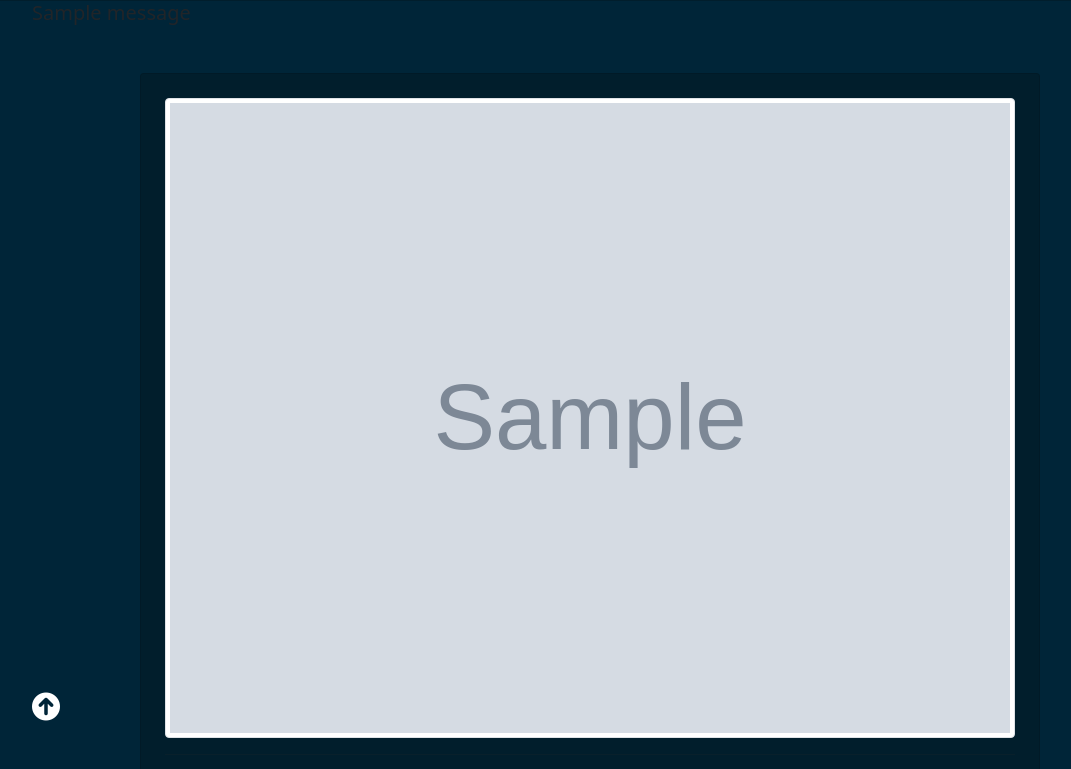
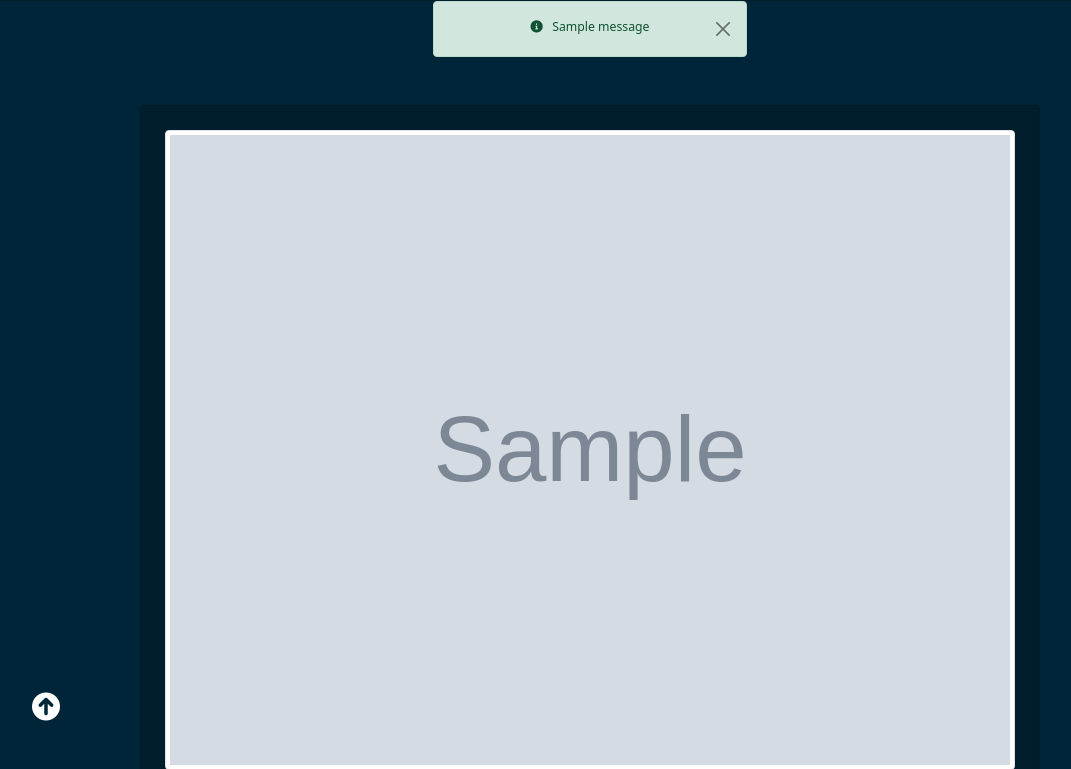
Before and after one commit to engrmarkk/django_blog, a Django app: page /display/1 in a window 1280 px wide. Shown: the part 55-824 px from the top of the page, without its empty margins (50-1121 px from the left). Run offline with Django 4.2, Linux system fonts and the light colour scheme; tables that the repository leaves empty hold one stand-in row (values such as "Sample post"); grey boxes marked "Sample" are stand-in pictures; one stand-in notice (Sample message) is shown; some libraries are stand-ins or nearby versions.

Commit message:
alert messages

```diff
--- a/templates/base.html
+++ b/templates/base.html
@@ -93,6 +93,29 @@
       </div>
     </nav>
 
+    <div>
+      {% for message in messages %}
+
+      {% if message.tags == 'error' %}
+      <div class="alert-dismissible fade show mb-4 m-auto small alert alert-danger" role="alert"
+        style="height: 3.5rem; transition: 0.6s; width: fit-content; padding-right: 6rem; padding-left: 6rem;">
+        {% elif message.tags == 'warning' %}
+        <div class="alert-dismissible fade show mb-4 m-auto small alert alert-warning" role="alert"
+        style="height: 3.5rem; transition: 0.6s; width: fit-content; padding-right: 6rem; padding-left: 6rem;">
+        {% elif message.tags == 'success' %}
+        <div class="alert-dismissible fade show mb-4 m-auto small alert alert-success" role="alert"
+        style="height: 3.5rem; transition: 0.6s; width: fit-content; padding-right: 6rem; padding-left: 6rem;">
+        {% else %}
+        <div class="alert-dismissible fade show mb-4 m-auto small alert alert-info" role="alert"
+        style="height: 3.5rem; transition: 0.6s; width: fit-content; padding-right: 6rem; padding-left: 6rem;">
+        {% endif %}
+        <p class="small text-center"><i class="fa fas fas fas fa-info-circle"></i>&nbsp;&nbsp;&nbsp;{{ message }}</p>
+        <button type="button" class="btn-close" data-bs-dismiss="alert" aria-label="Close"></button>
+      </div>
+
+      {% endfor %}
+    </div>
+
     {% block header %} {% endblock header %}
     <div class="container">{% block content %} {% endblock content %}
       <a href="#top" style="position: fixed; bottom: 0; margin-bottom: 1rem;"><i class="fa fas fa-arrow-circle-up text-white h3"></i></a>
--- a/templates/display.html
+++ b/templates/display.html
@@ -1,11 +1,11 @@
 {% extends 'base.html' %} {% load static %} {% static 'images' as baseURL %}
 {% block title %}Display Post{% endblock title %} {% block content %}
 
-<div>
+<!-- <div>
   {% for message in messages %}
   <h5>{{message}}</h5>
   {% endfor %}
-</div>
+</div> -->
 
 <div class="m-auto mt-5 display">
   <div class="card p-4 mt-5 mb-3" style="background: #011e2c !important">
--- a/templates/login.html
+++ b/templates/login.html
@@ -1,10 +1,10 @@
 {% extends 'base.html' %} {% block title %}Login{% endblock title %}
 {% block content %}
-<div>
+<!-- <div>
   {% for message in messages %}
   <h5>{{message}}</h5>
   {% endfor %}
-</div>
+</div> -->
 
 <div>
   <form
--- a/templates/register.html
+++ b/templates/register.html
@@ -3,11 +3,11 @@
 <!--{% if error_message %}-->
 <!--<div class="alert alert-danger">{{ error_message }}</div>-->
 <!--{% endif %}-->
-<div>
+<!-- <div>
   {% for message in messages %}
   <h5>{{message}}</h5>
   {% endfor %}
-</div>
+</div> -->
 
 <div>
   <form
--- a/templates/update.html
+++ b/templates/update.html
@@ -1,11 +1,11 @@
 {% extends 'base.html' %} {% load static %} {% static 'images' as baseURL %}
 {% block title %}HomePage{% endblock title %} {% block content %}
 
-<div>
+<!-- <div>
   {% for message in messages %}
   <h5>{{message}}</h5>
   {% endfor %}
-</div>
+</div> -->
 
 <div class="display m-auto mt-5">
   <p class="text-light fs-4 text-center">Update a post</p>
--- a/templates/welcomepage.html
+++ b/templates/welcomepage.html
@@ -1,11 +1,11 @@
 {% extends 'base.html' %} {% load static %} {% static 'images' as baseURL %}
 {% block title %}HomePage{% endblock title %} {% block content %}
 
-<div>
+<!-- <div>
   {% for message in messages %}
   <h5>{{message}}</h5>
   {% endfor %}
-</div>
+</div> -->
 
 <div class="display m-auto mt-5">
   background: #011e2c !important;
```
Also changed, not shown: templates/index.html (+4 -3 lines).
